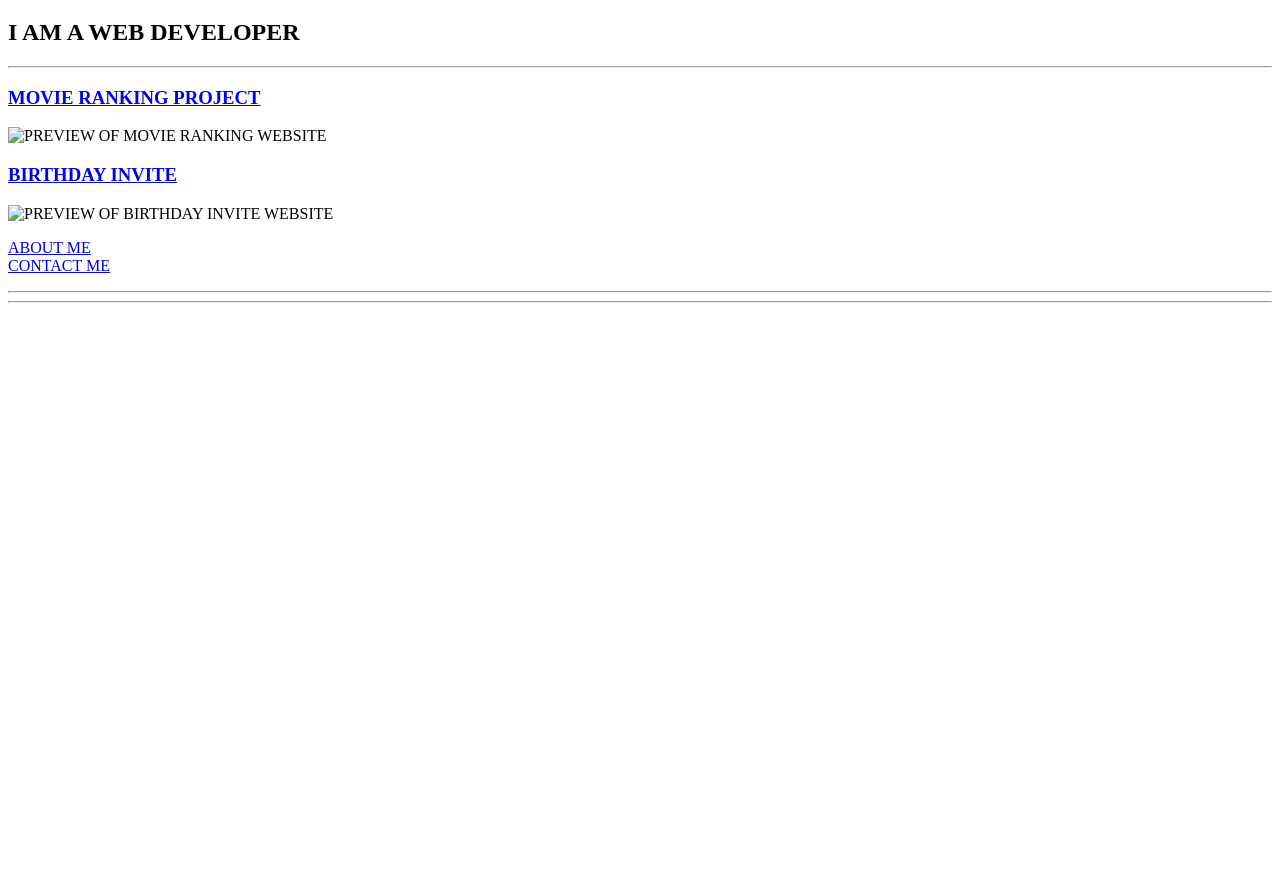
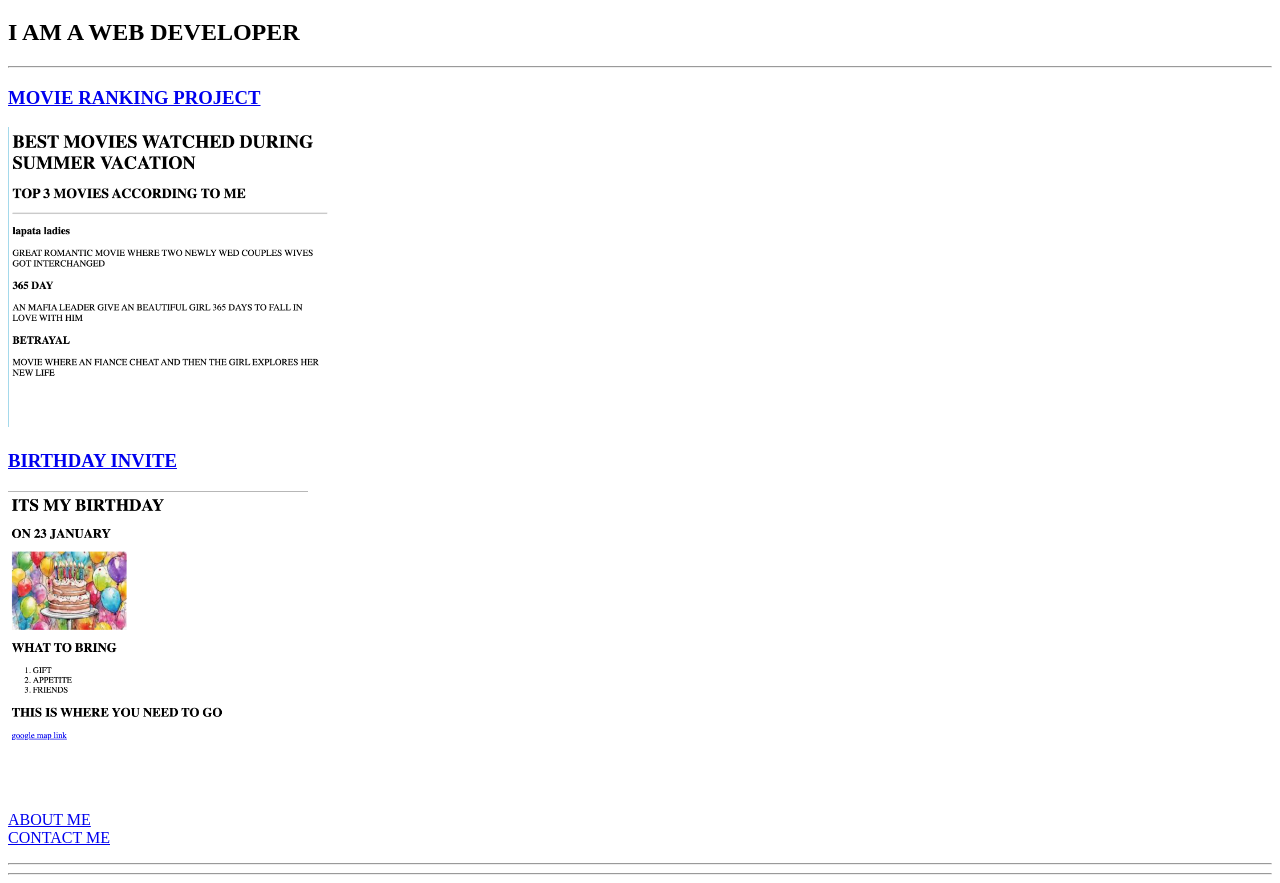
Before and after one commit to adityabubna23/html-only-portfolio, a plain HTML site: page index.html in a window 1280 px wide. Shown: the part 61-944 px from the top of the page. Before the commit the page ends 800 px from the top, so only its background shows below. Drawn offline with Linux system fonts and the light colour scheme.

Commit message:
Update index.html

```diff
--- a/index.html
+++ b/index.html
@@ -25,9 +25,9 @@ https://developer.mozilla.org/en-US/docs/Web/HTML/Element/img#attr-height -->
     <H2>I AM A WEB DEVELOPER </H2>
     <HR/>
     <H3><A HREF = "http://127.0.0.1:3000/4.3 HTML Porfolio Project/public/movie-ranking.html">MOVIE RANKING PROJECT</A></H3>
-    <IMG SRC = "assets/images/movie ranking.png" HEIGHT = "300" ALT = "PREVIEW OF MOVIE RANKING WEBSITE" />
+    <IMG SRC = "./movie ranking.png" HEIGHT = "300" ALT = "PREVIEW OF MOVIE RANKING WEBSITE" />
     <H3><A HREF = "http://127.0.0.1:3000/4.3 HTML Porfolio Project/public/birthday-invite.html">BIRTHDAY INVITE</A></H3>
-    <IMG SRC  = "assets/images/birthday.png" HEIGHT = "300" ALT = "PREVIEW OF BIRTHDAY INVITE WEBSITE" />
+    <IMG SRC  = "./birthday.png" HEIGHT = "300" ALT = "PREVIEW OF BIRTHDAY INVITE WEBSITE" />
    <P> <A HREF = "./public/about.html">ABOUT ME</A><BR/>
     <A HREF  = "./public/contact.html">CONTACT ME</A><BR/></P>
     <HR/>
```
